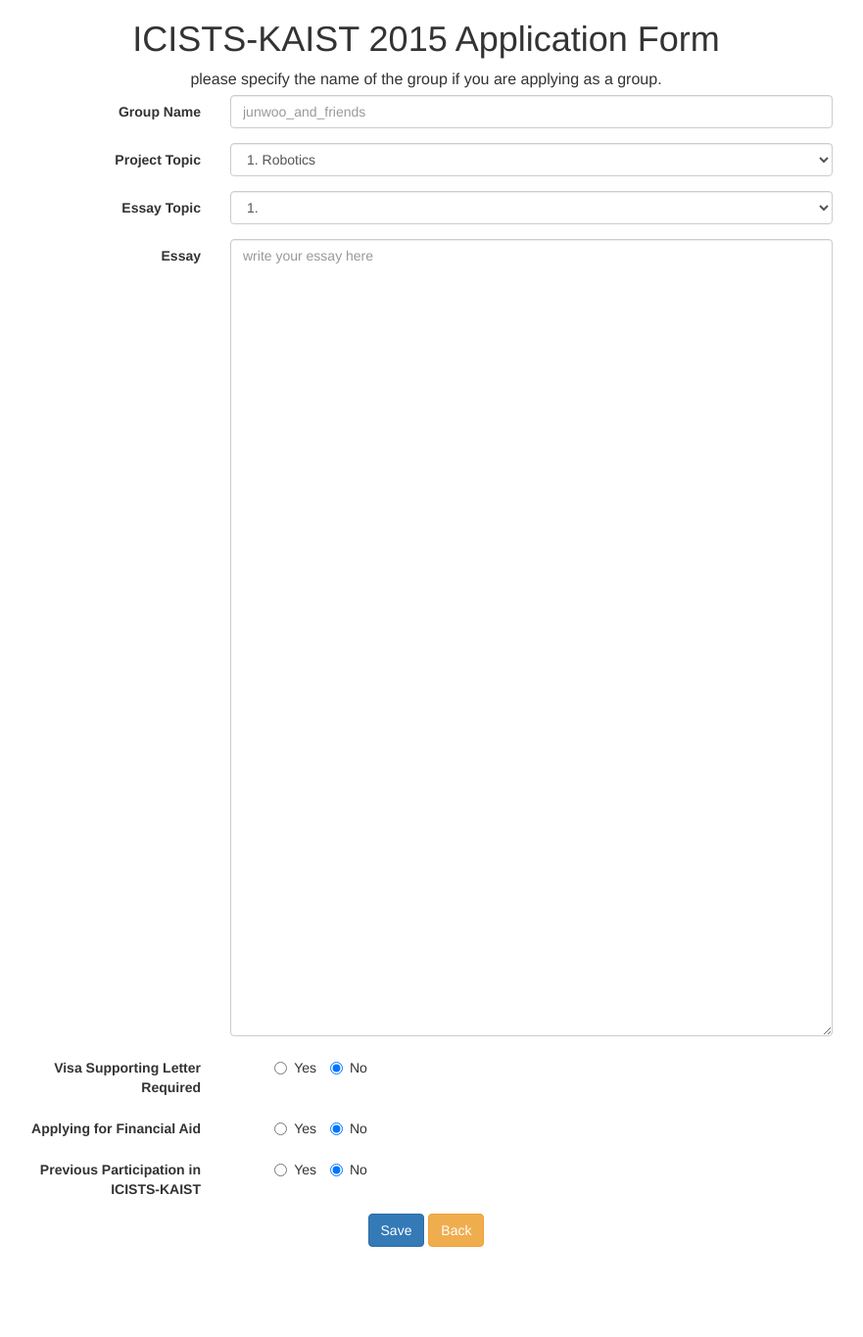
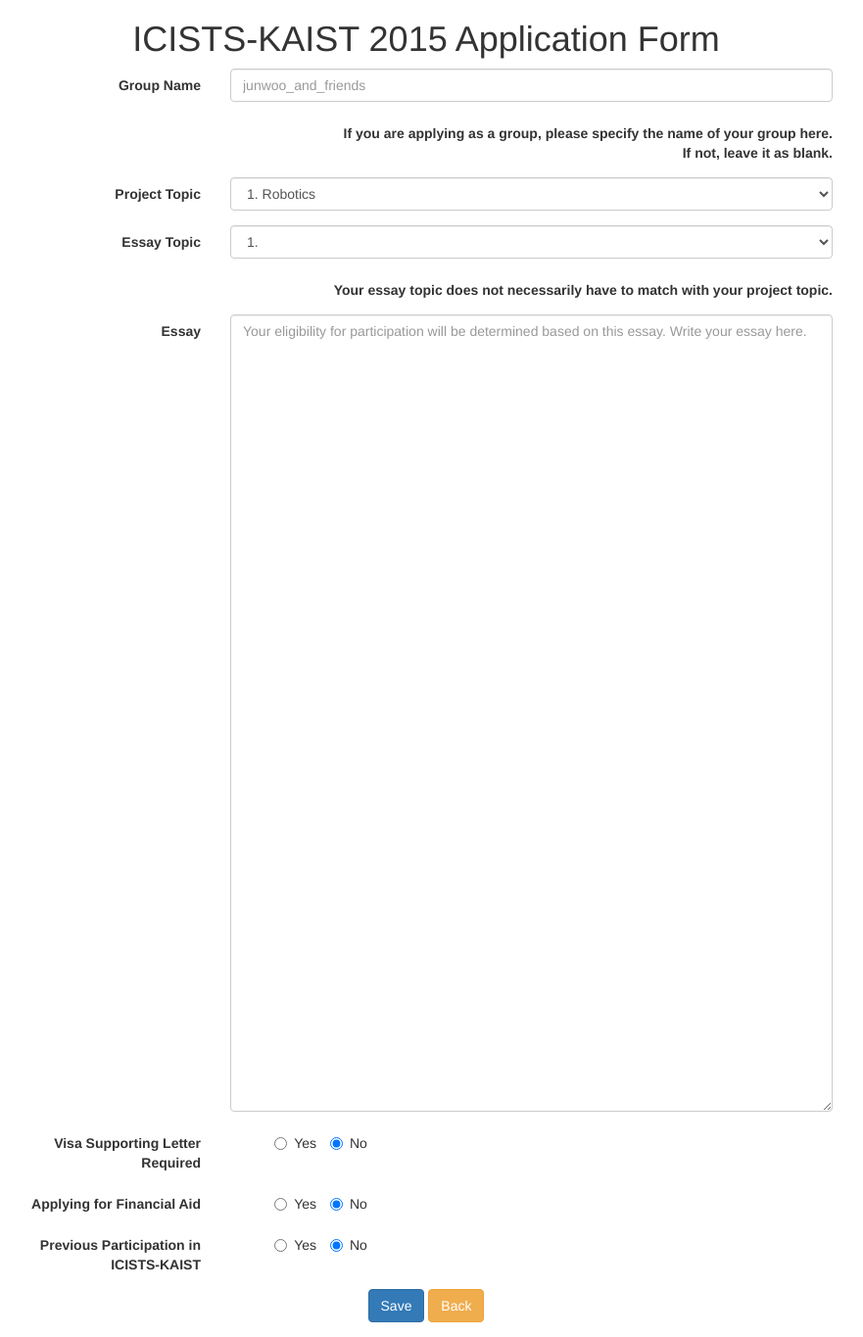
Before and after one commit to icists/ams, a Django app: page /registration/form/ in a window 1280 px wide. Shown: the whole page at 98% size, without its empty margins (205-1086 px from the left). Before the commit the page ends 1273 px from the top, so only its background shows below. Run offline with Django 3.2, Linux system fonts and the light colour scheme; some libraries are stand-ins or nearby versions.

Commit message:
fix registration/form.html. added instructions and set textarea for essay_text not resizable

```diff
--- a/icists/icists/templates/registration/form.html
+++ b/icists/icists/templates/registration/form.html
@@ -13,12 +13,18 @@
 <form class="form-horizontal" action="/registration/form/" method="post" enctype="multipart/form-data">
     <fieldset>
         {% csrf_token %}
-        <p> please specify the name of the group if you are applying as a group.</p>
+
+
         <div class="form-group">
             <label class="col-sm-3 control-label">Group Name</label>
             <div class="col-sm-9">
                 <input type="text" class="form-control" name="group_name" placeholder="junwoo_and_friends" required="required" maxlength="100">
             </div>
+        </div>
+        <div class="form-group">
+            <label class="col-sm-12 control-label">
+            If you are applying as a group, please specify the name of your group here. <br> If not, leave it as blank.
+            </label>
         </div>
 
         <div class="form-group">
@@ -42,9 +48,14 @@
             </div>
         </div>
         <div class="form-group">
+            <label class="col-sm-12 control-label">
+            Your essay topic does not necessarily have to match with your project topic.
+            </label>
+        </div>
+        <div class="form-group">
             <label class="col-sm-3 control-label">Essay</label>
             <div class="col-sm-9">
-                <textarea class="form-control" rows="40" name="essay_text" placeholder="write your essay here" required="required" maxlength="2000"></textarea>
+                <textarea class="form-control" rows="40" name="essay_text" placeholder="Your eligibility for participation will be determined based on this essay. Write your essay here. " required="required" maxlength="2000" resize=False></textarea>
             </div>
         </div>
 
```
